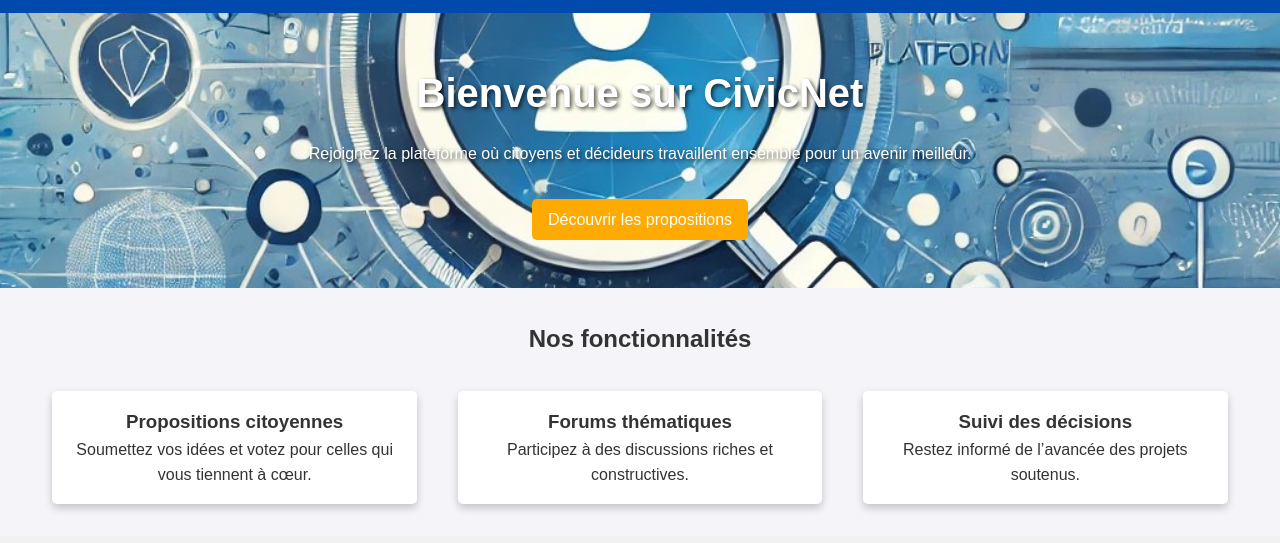
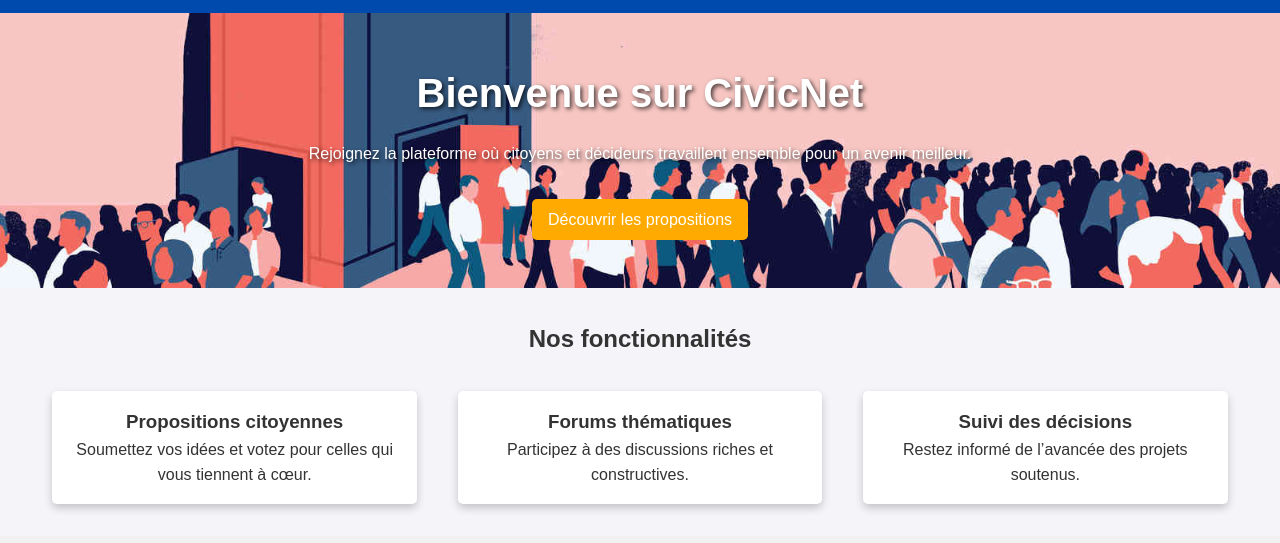
Before and after one commit to ArTranArt/CivicNet, a website: page CivicNet/frontend/index.html in a window 1280 px wide. Shown: the part 70-613 px from the top of the page. Drawn offline with Linux system fonts and the light colour scheme.

Commit message:
changement du background

```diff
--- a/CivicNet/frontend/style.css
+++ b/CivicNet/frontend/style.css
@@ -43,7 +43,7 @@ header nav a.active {
 }
 
 #hero {
-  background: url("assets/background.jpg") no-repeat center center/cover;
+  background: url("assets/politique.jpeg") no-repeat center bottom / cover;
   text-align: center;
   color: white;
   padding: 3rem 2rem;
@@ -65,6 +65,10 @@ header nav a.active {
   text-decoration: none;
   border-radius: 5px;
   margin-top: 1rem;
+}
+
+.cta {
+
 }
 
 #features {
```
Also changed, not shown: CivicNet/frontend/assets/istockphoto-1309528949-612x612.jpg (added), CivicNet/frontend/assets/politique.jpeg (added).
